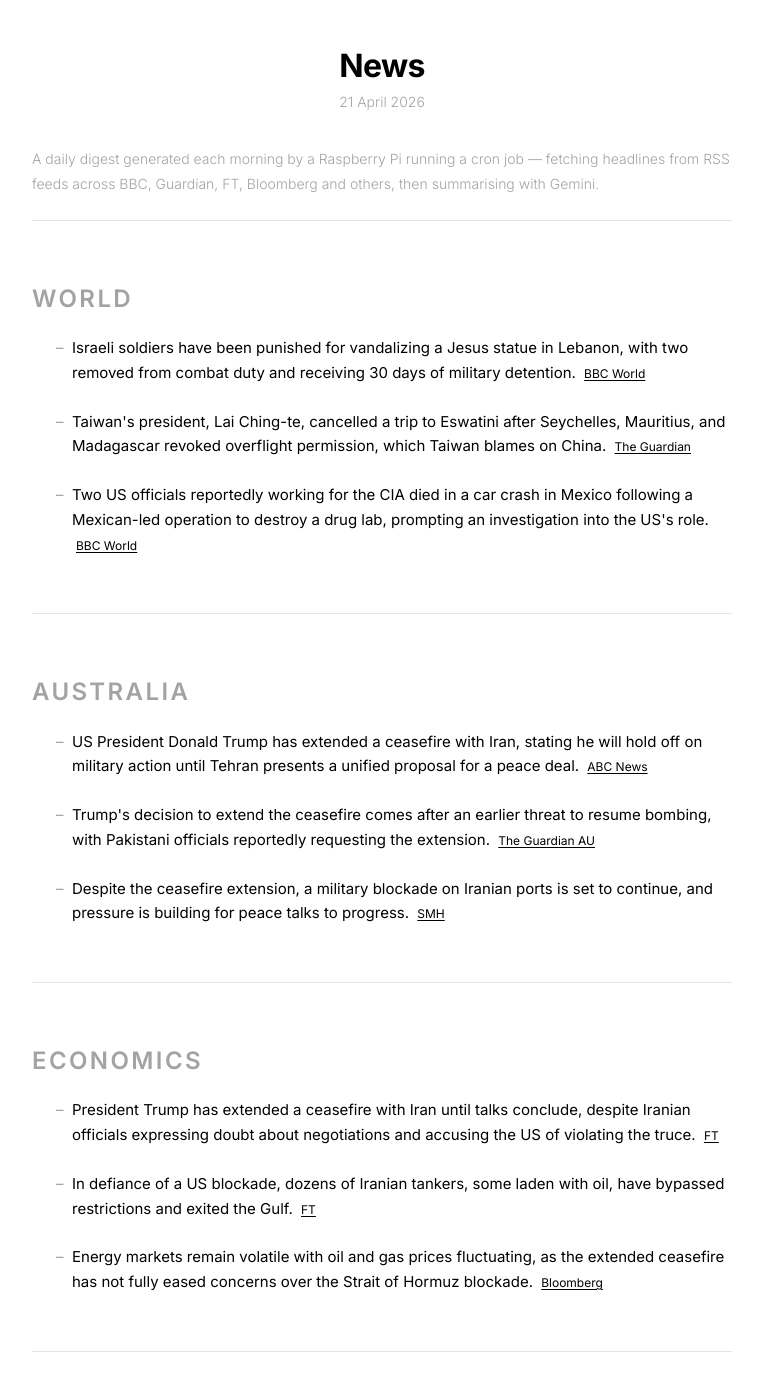
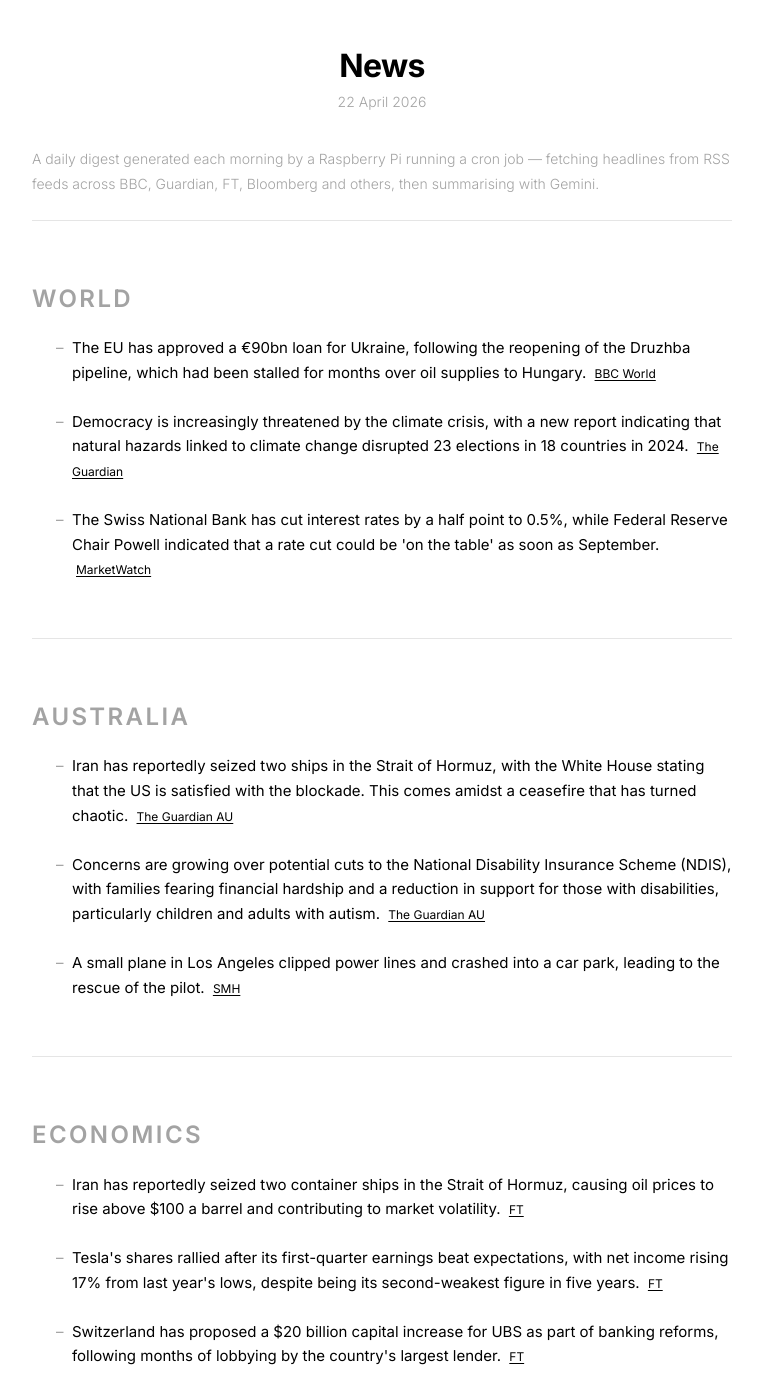
Before and after one commit to s-jac/s-jac.github.io, a Jekyll site: the page built from projects/news.html, in a window 1280 px wide and 1400 px high. Shown: the whole window, without its empty margins (258-1021 px from the left). Built offline with Jekyll 4.4.1, drawn with Linux system fonts in a browser that asks for light colours; some of the changed text lies outside the part shown.

Commit message:
daily news update 22 April 2026

```diff
--- a/_data/news.json
+++ b/_data/news.json
@@ -1,24 +1,24 @@
 {
-  "date": "21 April 2026",
-  "generated_at": "2026-04-21T21:00:45.641765+00:00",
+  "date": "22 April 2026",
+  "generated_at": "2026-04-22T21:00:25.192284+00:00",
   "sections": [
     {
       "heading": "World",
       "bullets": [
         {
-          "text": "Israeli soldiers have been punished for vandalizing a Jesus statue in Lebanon, with two removed from combat duty and receiving 30 days of military detention.",
+          "text": "The EU has approved a €90bn loan for Ukraine, following the reopening of the Druzhba pipeline, which had been stalled for months over oil supplies to Hungary.",
           "source": "BBC World",
           "url": "https://www.bbc.com/news/world"
         },
         {
-          "text": "Taiwan's president, Lai Ching-te, cancelled a trip to Eswatini after Seychelles, Mauritius, and Madagascar revoked overflight permission, which Taiwan blames on China.",
+          "text": "Democracy is increasingly threatened by the climate crisis, with a new report indicating that natural hazards linked to climate change disrupted 23 elections in 18 countries in 2024.",
           "source": "The Guardian",
           "url": "https://www.theguardian.com"
         },
         {
-          "text": "Two US officials reportedly working for the CIA died in a car crash in Mexico following a Mexican-led operation to destroy a drug lab, prompting an investigation into the US's role.",
-          "source": "BBC World",
-          "url": "https://www.bbc.com/news/world"
+          "text": "The Swiss National Bank has cut interest rates by a half point to 0.5%, while Federal Reserve Chair Powell indicated that a rate cut could be 'on the table' as soon as September.",
+          "source": "MarketWatch",
+          "url": "https://www.marketwatch.com"
         }
       ]
     },
@@ -26,17 +26,17 @@
       "heading": "Australia",
       "bullets": [
         {
-          "text": "US President Donald Trump has extended a ceasefire with Iran, stating he will hold off on military action until Tehran presents a unified proposal for a peace deal.",
-          "source": "ABC News",
-          "url": "https://www.abc.net.au/news"
-        },
-        {
-          "text": "Trump's decision to extend the ceasefire comes after an earlier threat to resume bombing, with Pakistani officials reportedly requesting the extension.",
+          "text": "Iran has reportedly seized two ships in the Strait of Hormuz, with the White House stating that the US is satisfied with the blockade. This comes amidst a ceasefire that has turned chaotic.",
           "source": "The Guardian AU",
           "url": "https://www.theguardian.com/au"
         },
         {
-          "text": "Despite the ceasefire extension, a military blockade on Iranian ports is set to continue, and pressure is building for peace talks to progress.",
+          "text": "Concerns are growing over potential cuts to the National Disability Insurance Scheme (NDIS), with families fearing financial hardship and a reduction in support for those with disabilities, particularly children and adults with autism.",
+          "source": "The Guardian AU",
+          "url": "https://www.theguardian.com/au"
+        },
+        {
+          "text": "A small plane in Los Angeles clipped power lines and crashed into a car park, leading to the rescue of the pilot.",
           "source": "SMH",
           "url": "https://www.smh.com.au"
         }
@@ -46,19 +46,19 @@
       "heading": "Economics",
       "bullets": [
         {
-          "text": "President Trump has extended a ceasefire with Iran until talks conclude, despite Iranian officials expressing doubt about negotiations and accusing the US of violating the truce.",
+          "text": "Iran has reportedly seized two container ships in the Strait of Hormuz, causing oil prices to rise above $100 a barrel and contributing to market volatility.",
           "source": "FT",
           "url": "https://www.ft.com"
         },
         {
-          "text": "In defiance of a US blockade, dozens of Iranian tankers, some laden with oil, have bypassed restrictions and exited the Gulf.",
+          "text": "Tesla's shares rallied after its first-quarter earnings beat expectations, with net income rising 17% from last year's lows, despite being its second-weakest figure in five years.",
           "source": "FT",
           "url": "https://www.ft.com"
         },
         {
-          "text": "Energy markets remain volatile with oil and gas prices fluctuating, as the extended ceasefire has not fully eased concerns over the Strait of Hormuz blockade.",
-          "source": "Bloomberg",
-          "url": "https://www.bloomberg.com/markets"
+          "text": "Switzerland has proposed a $20 billion capital increase for UBS as part of banking reforms, following months of lobbying by the country's largest lender.",
+          "source": "FT",
+          "url": "https://www.ft.com"
         }
       ]
     }
```
